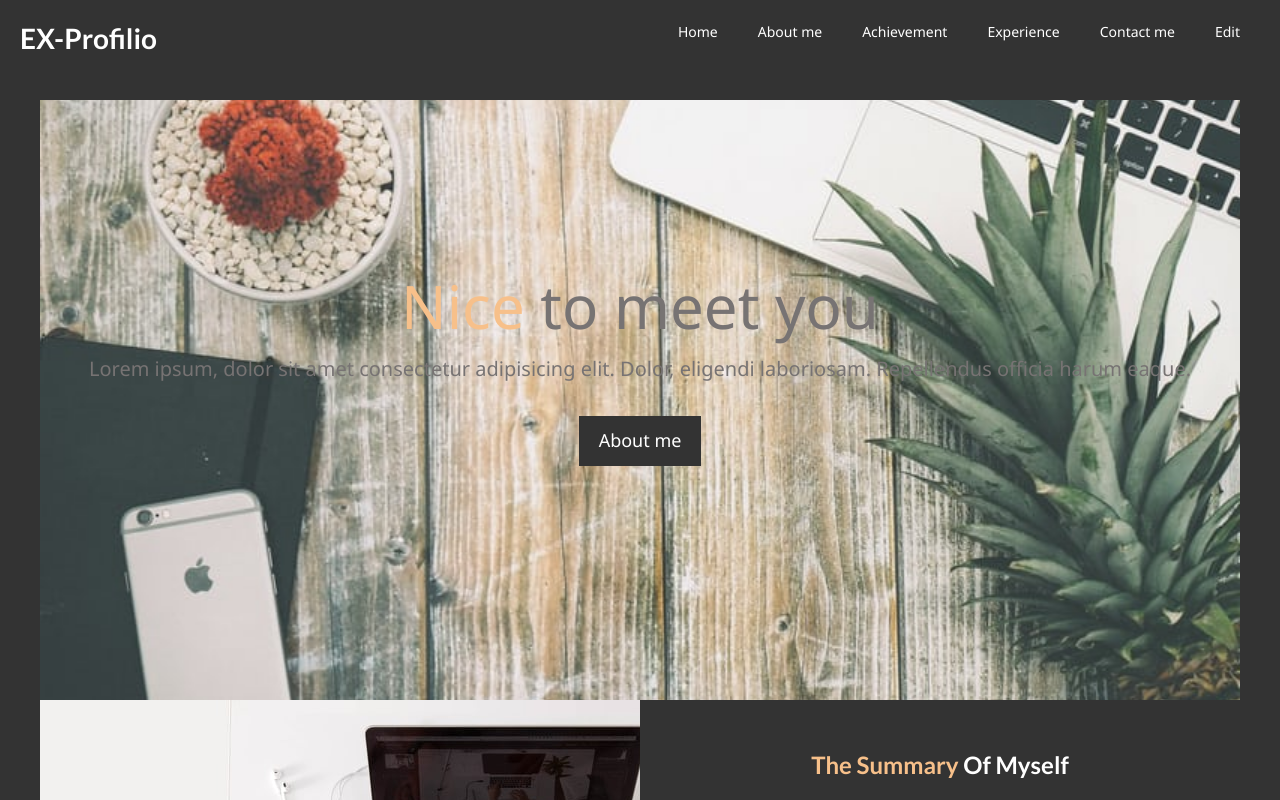
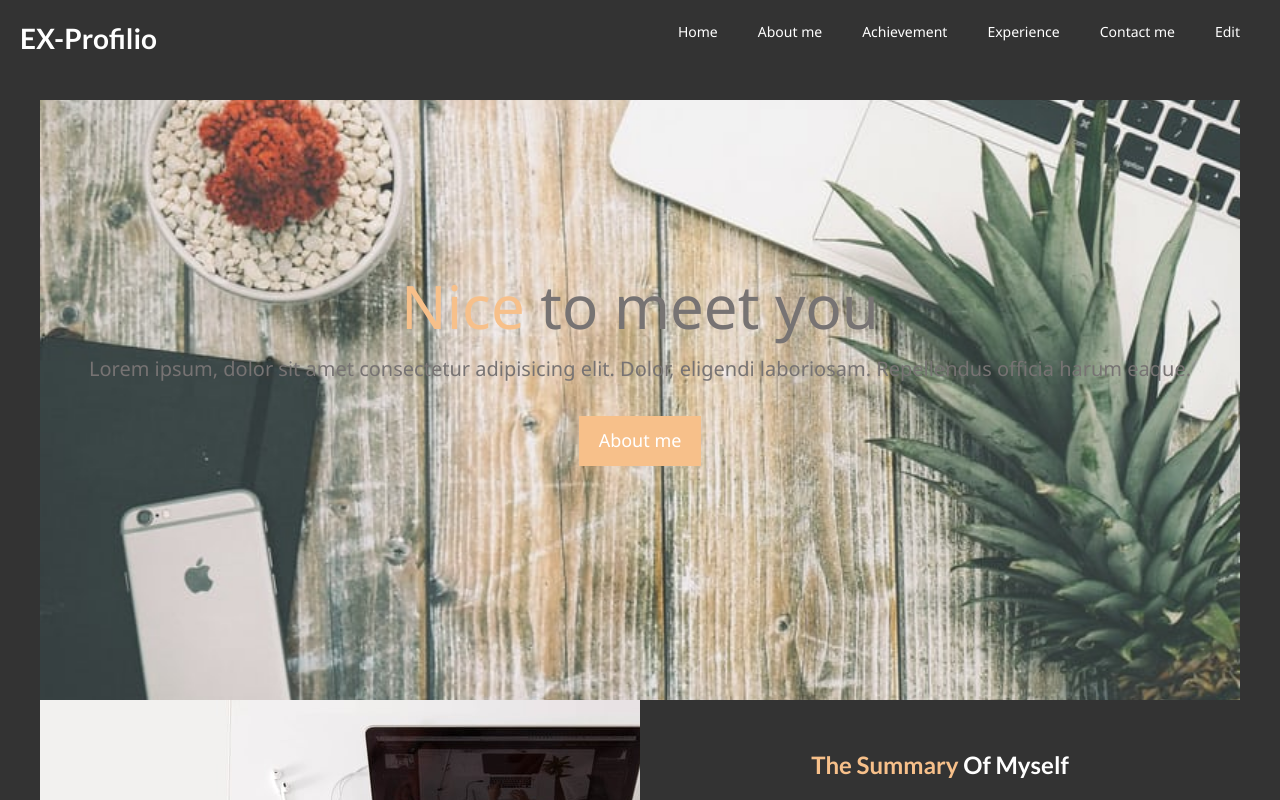
Before and after one commit to howac115/COMP30022, a React (Create React App) app in the folder temp1/: page / in a window 1280 px wide. Shown: the top 800 px of the page. Built offline with nearby package versions, Linux system fonts and the light colour scheme.

Commit message:
Add files via upload
fix the button bug on homepage

```diff
--- a/temp1/src/Homepage/MainScreen.js
+++ b/temp1/src/Homepage/MainScreen.js
@@ -1,6 +1,6 @@
 import React from "react";
 import './style.css';
-import { Link } from 'react-router-dom';
+
 
 const Screen = props => {
   return (
@@ -11,7 +11,7 @@ const Screen = props => {
           <div className="showcase-wel"><span className="text-primary">Nice</span> to meet you</div>
           {/* <h1><span className="text-primary">Nice</span> to meet you</h1> */}
           <p className="lead">Lorem ipsum, dolor sit amet consectetur adipisicing elit. Dolor, eligendi laboriosam. Repellendus officia harum eaque.</p>
-          <div className="btn" ><Link to="/info">About me</Link></div>
+          <a href="/aboutme" className="btn btn-light">About me</a>
         </div>
 
         <div className="showcase-bottom-img"></div>
```
